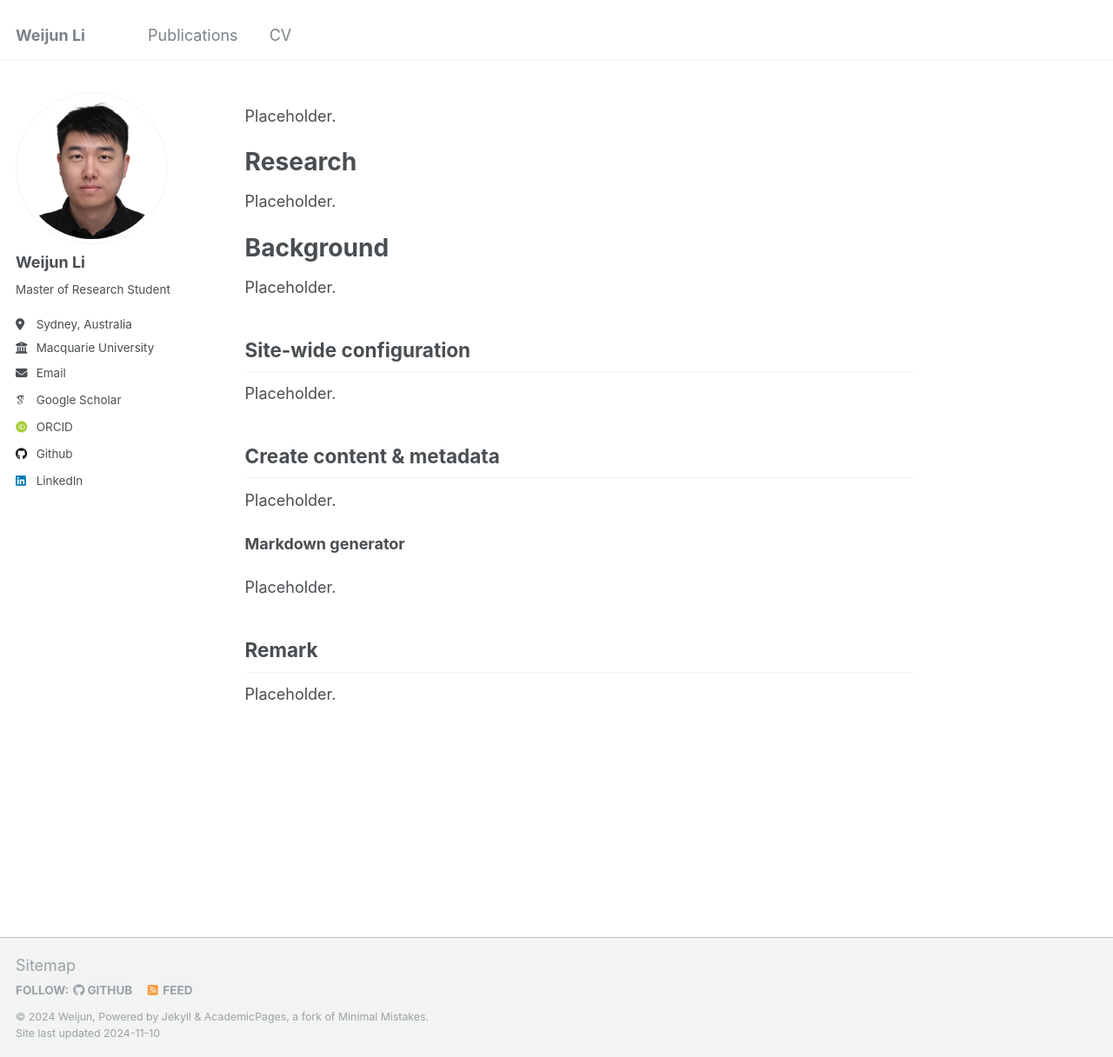
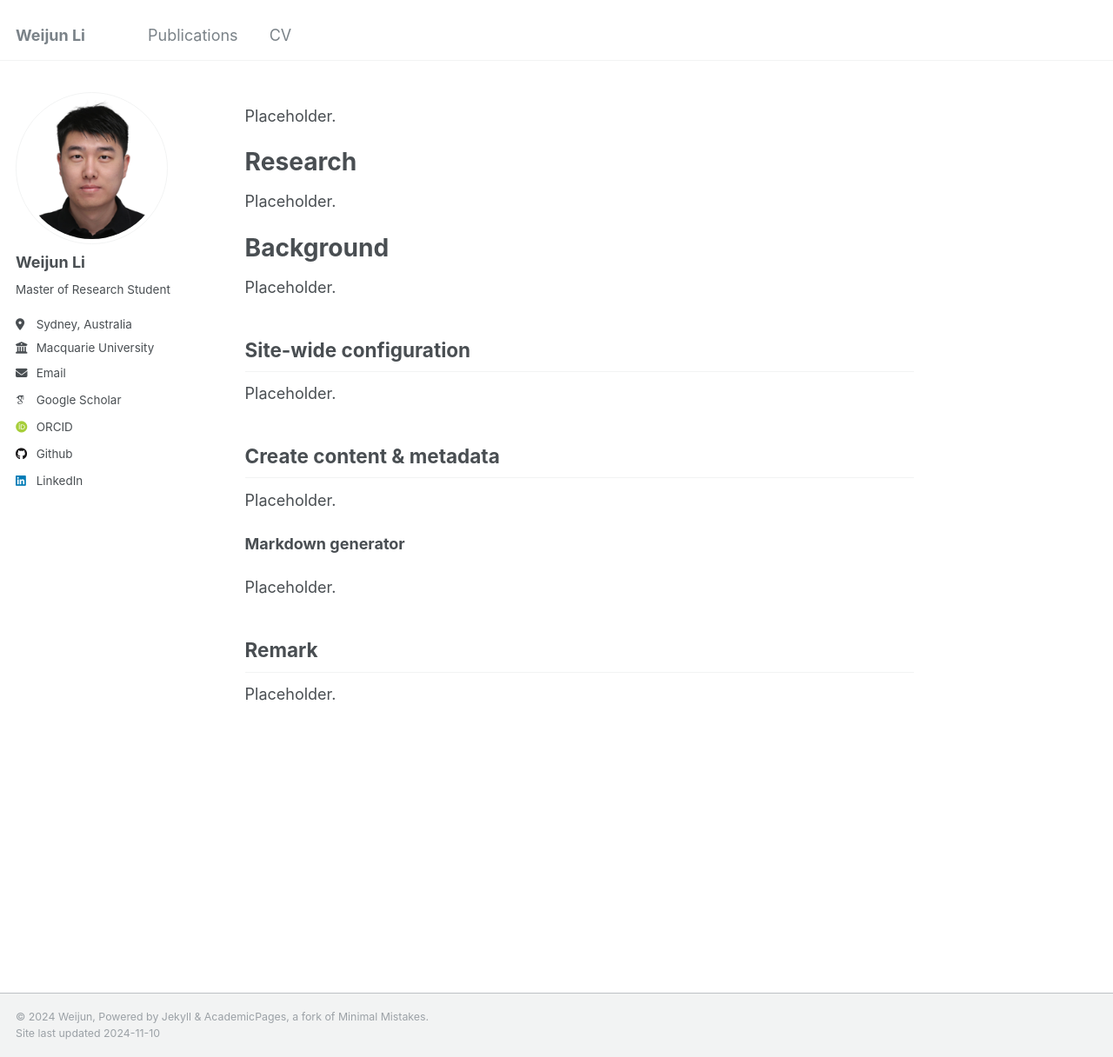
Before and after one commit to weijun-l/weijun-l.github.io, a Jekyll site: the page built from _pages/about.md, in a window 1280 px wide and 1216 px high. Shown: the whole window at 87% size. Built offline with Jekyll 4.4.1, drawn with Linux system fonts in a browser that asks for light colours; some web fonts are replaced.

Commit message:
modify the footer

```diff
--- a/_config.yml
+++ b/_config.yml
@@ -116,7 +116,7 @@ staticman:
       options:
         format           : "iso8601" # "iso8601" (default), "timestamp-seconds", "timestamp-milliseconds"
 atom_feed:
-  hide                   : false     # change to true to hide the RSS feed in the footer
+  hide                   : true     # change to true to hide the RSS feed in the footer
   path                   : # blank (default) uses feed.xml
 
 
--- a/_includes/footer.html
+++ b/_includes/footer.html
@@ -1,6 +1,6 @@
 {% include base_path %}
 
-{% if site.author.github or site.author.bitbucket or site.atom_feed.hide != true %}
+<!-- {% if site.author.github or site.author.bitbucket or site.atom_feed.hide != true %}
 <div class="page__footer-follow">
   <ul class="social-icons">
     {% if site.data.ui-text[site.locale].follow_label %}
@@ -17,7 +17,7 @@
     {% endif %}
   </ul>
 </div>
-{% endif %}
+{% endif %} -->
 
 <div class="page__footer-copyright">
   &copy; {{ site.time | date: '%Y' }} {{ site.name | default: site.title }}, {{ site.data.ui-text[site.locale].powered_by | default: "Powered by" }} <a href="http://jekyllrb.com" rel="nofollow">Jekyll</a> &amp; <a href="https://github.com/academicpages/academicpages.github.io">AcademicPages</a>, a fork of <a href="https://mademistakes.com/work/minimal-mistakes-jekyll-theme/" rel="nofollow">Minimal Mistakes</a>.<br />
--- a/_includes/footer/custom.html
+++ b/_includes/footer/custom.html
@@ -1,3 +1,3 @@
 <!-- start custom footer snippets -->
-<a href="/sitemap/">Sitemap</a>
+<!-- <a href="/sitemap/">Sitemap</a> -->
 <!-- end custom footer snippets -->
```
